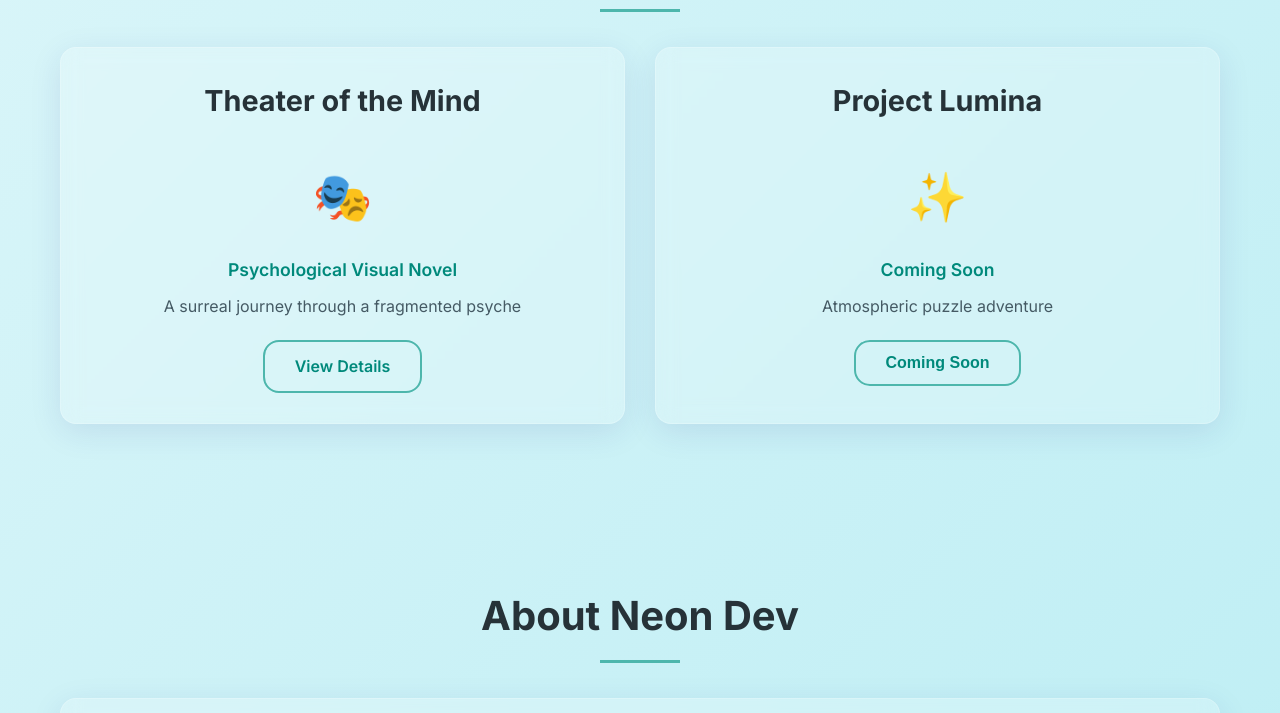
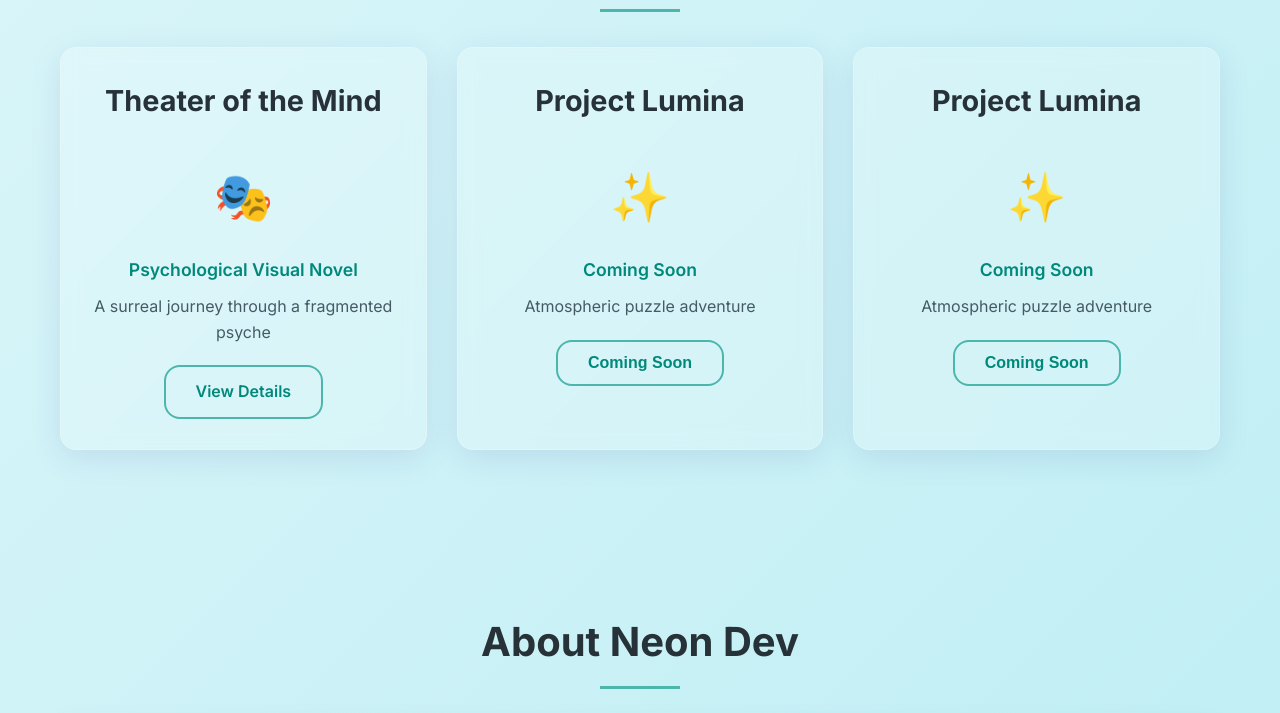
Before and after one commit to DEV-AdriBOT/Neon-Dev-Hub, a website built with webpack: page index.html in a window 1280 px wide. Shown: the part 727-1440 px from the top of the page. Built offline with nearby package versions, Linux system fonts and the light colour scheme.

Commit message:
Update index.html

```diff
--- a/index.html
+++ b/index.html
@@ -83,6 +83,16 @@
             <button class="btn btn-outline" disabled>Coming Soon</button>
           </div>
         </article>
+
+        <article class="game-card glass-card">
+        <div class="game-card-content">
+          <h3>Project Lumina</h3>
+          <div class="game-icon">✨</div>
+          <p class="game-genre">Coming Soon</p>
+          <p class="game-description">Atmospheric puzzle adventure</p>
+          <button class="btn btn-outline" disabled>Coming Soon</button>
+        </div>
+      </article>
       </div>
     </div>
   </section>
@@ -94,7 +104,6 @@
       <div class="about-content glass-card">
         <div class="about-text">
           <p>Independent developer specializing in narrative experiences that explore human psychology.</p>
-          <p>My games combine psychological themes with unique visual styles and innovative gameplay mechanics.</p>
         </div>
 
         <div class="skills">
```
